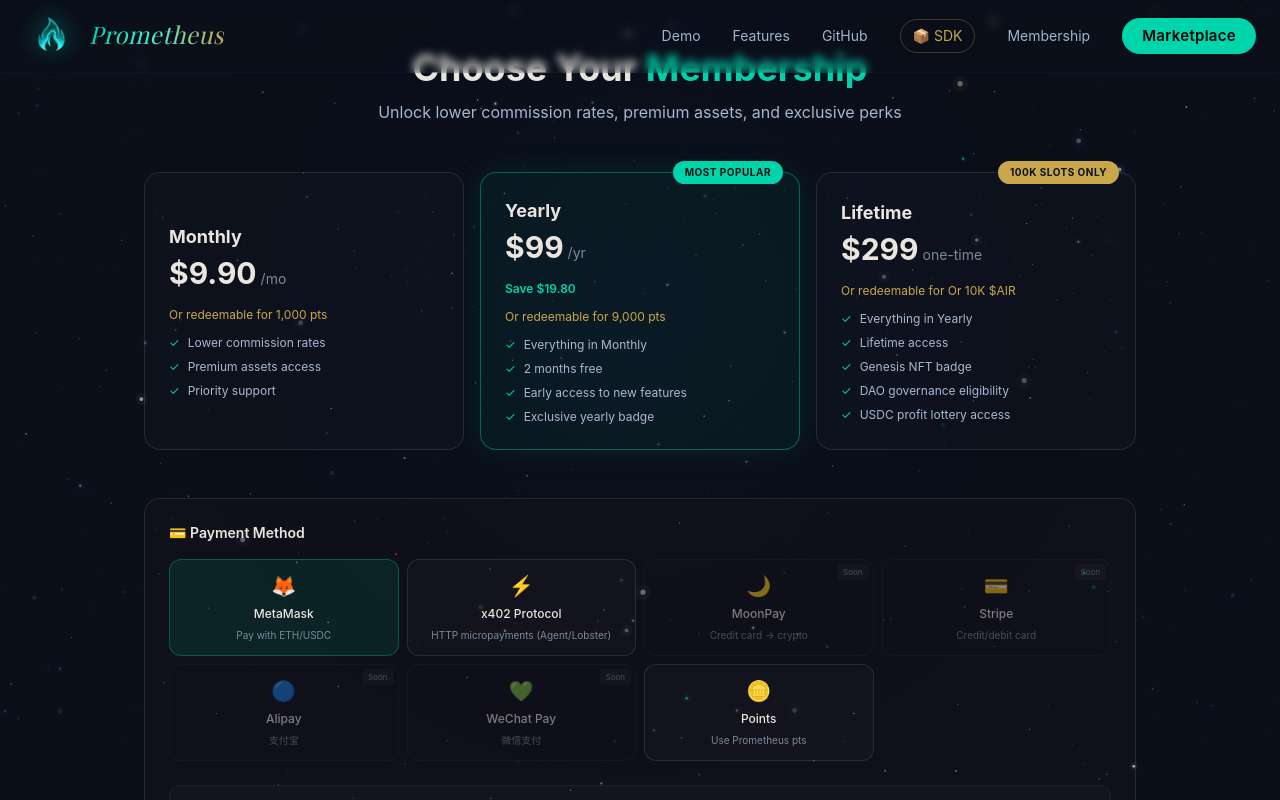
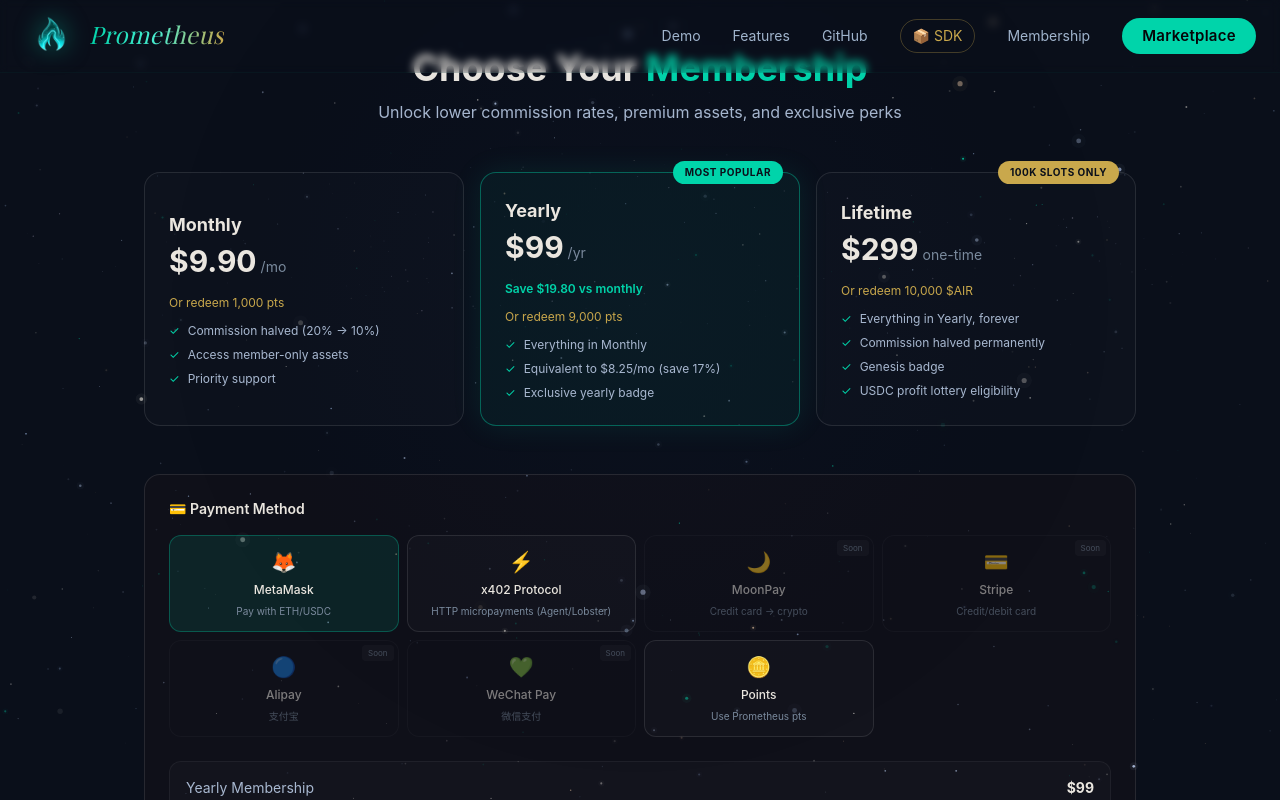
Before and after one commit to myths-labs/prometheus-avatar, a Next.js app in the folder apps/demo/: page /membership in a window 1280 px wide. Shown: the top 800 px of the page. Built offline with nearby package versions, Linux system fonts and the light colour scheme; a web font is replaced by a local one.

Commit message:
fix: membership page — commission halved as core benefit, remove DAO/NFT, fix copy errors

```diff
--- a/apps/demo/src/app/membership/page.tsx
+++ b/apps/demo/src/app/membership/page.tsx
@@ -11,8 +11,12 @@
         price: "$9.90",
         priceUSD: 9.9,
         period: "/mo",
-        points: "1,000 pts",
-        features: ["Lower commission rates", "Premium assets access", "Priority support"],
+        pointsLabel: "Or redeem 1,000 pts",
+        features: [
+            "Commission halved (20% → 10%)",
+            "Access member-only assets",
+            "Priority support",
+        ],
         popular: false,
     },
     {
@@ -21,10 +25,14 @@
         price: "$99",
         priceUSD: 99,
         period: "/yr",
-        points: "9,000 pts",
-        features: ["Everything in Monthly", "2 months free", "Early access to new features", "Exclusive yearly badge"],
+        pointsLabel: "Or redeem 9,000 pts",
+        features: [
+            "Everything in Monthly",
+            "Equivalent to $8.25/mo (save 17%)",
+            "Exclusive yearly badge",
+        ],
         popular: true,
-        savings: "Save $19.80",
+        savings: "Save $19.80 vs monthly",
     },
     {
         id: "lifetime",
@@ -32,8 +40,13 @@
         price: "$299",
         priceUSD: 299,
         period: "one-time",
-        points: "Or 10K $AIR",
-        features: ["Everything in Yearly", "Lifetime access", "Genesis NFT badge", "DAO governance eligibility", "USDC profit lottery access"],
+        pointsLabel: "Or redeem 10,000 $AIR",
+        features: [
+            "Everything in Yearly, forever",
+            "Commission halved permanently",
+            "Genesis badge",
+            "USDC profit lottery eligibility",
+        ],
         popular: false,
         limited: "100K slots only",
     },
@@ -113,7 +126,7 @@
                             {(p as any).savings && (
                                 <div className="text-xs text-[#00d4aa] font-semibold mb-3">{(p as any).savings}</div>
                             )}
-                            <div className="text-xs text-[#c9a84c] mb-3">Or redeemable for {p.points}</div>
+                            <div className="text-xs text-[#c9a84c] mb-3">{p.pointsLabel}</div>
                             <ul className="space-y-2">
                                 {p.features.map((f, i) => (
                                     <li key={i} className="flex items-center gap-2 text-xs text-[#a8b8d0]">
```
